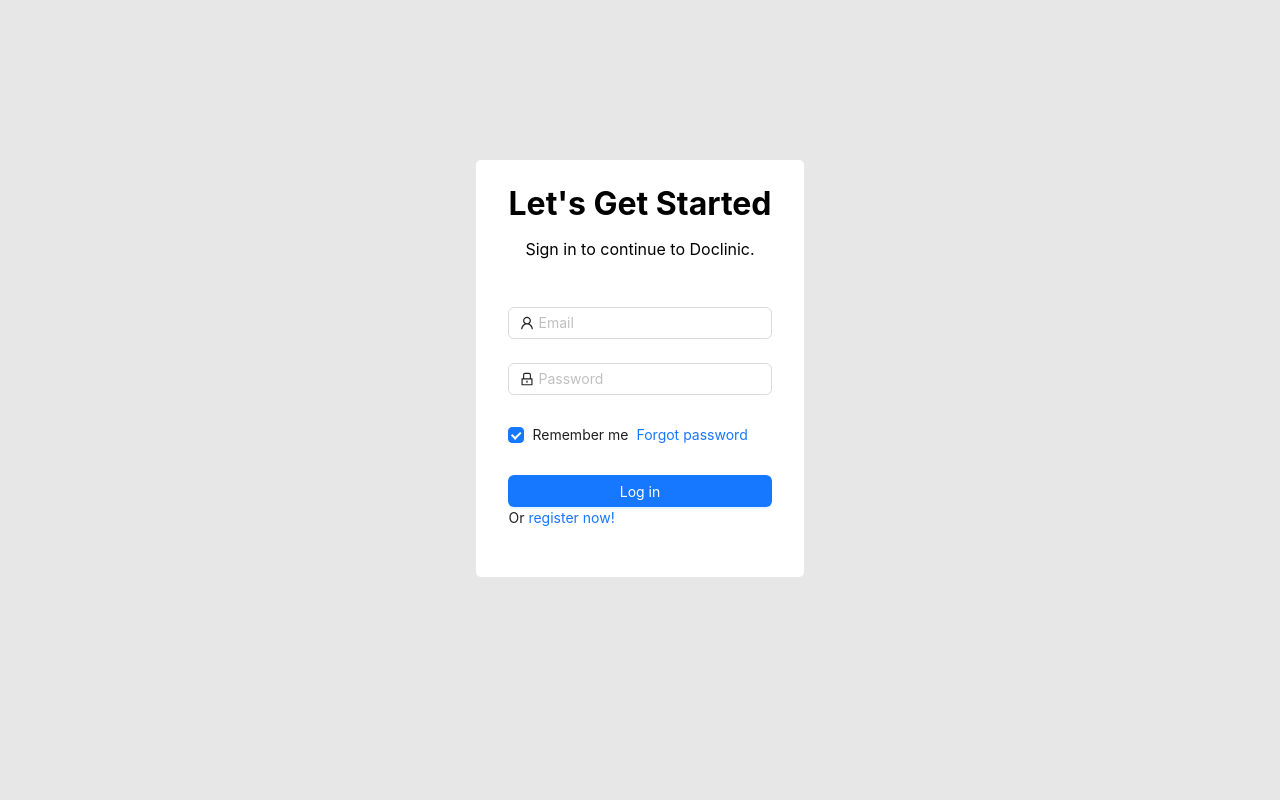
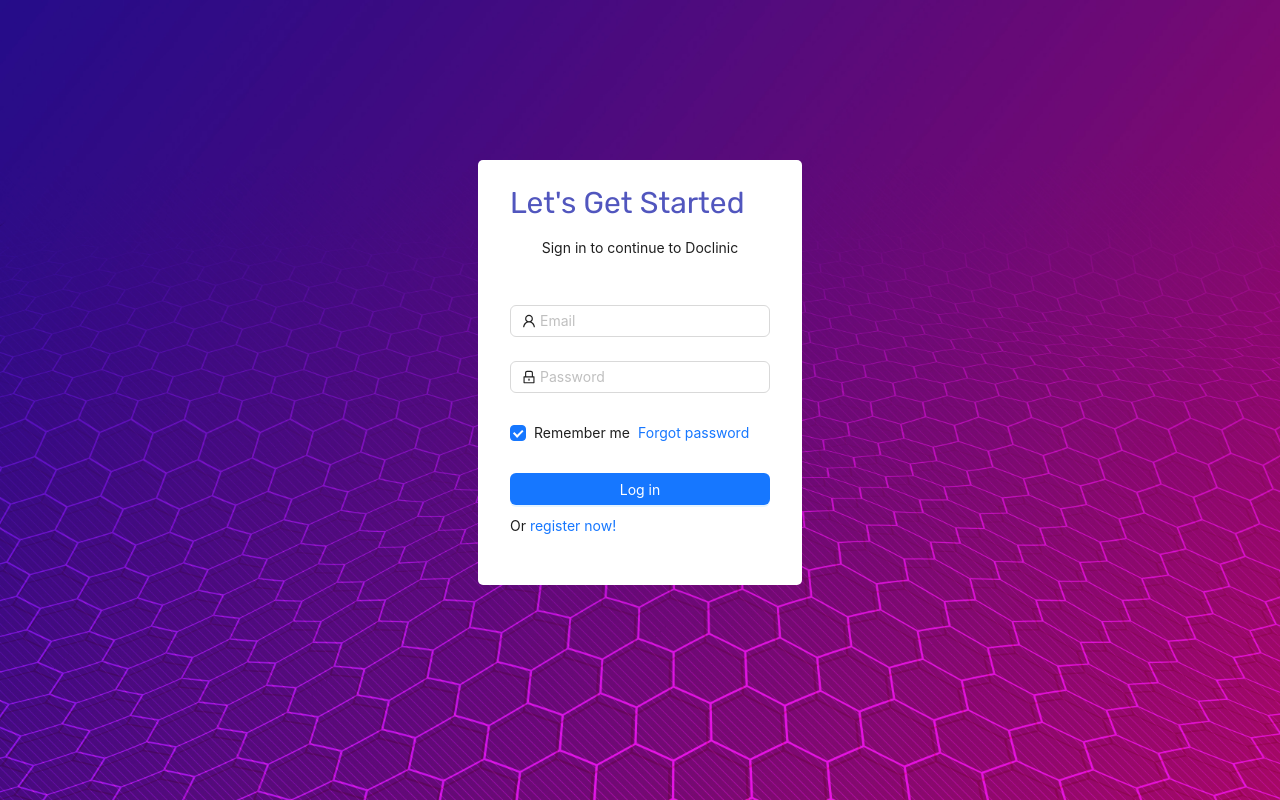
Before and after one commit to Shubham-Ftechiz/healthTechPediatrician, a React (Vite) app in the folder frontend/: page / in a window 1280 px wide. Built offline with nearby package versions, Linux system fonts and the light colour scheme.

Commit message:
added login

```diff
--- a/frontend/src/App.jsx
+++ b/frontend/src/App.jsx
@@ -1,15 +1,43 @@
-import React from "react";
+import React, { useEffect,useState } from "react";
 import Dashboard from "./components/dashboard/dashboard-health-overview";
 import { BrowserRouter as Router, Routes, Route } from "react-router-dom";
 import Login from "./components/login";
+import PrivateRoutes from "./components/common/utils/privateRoutes";
+import { useNavigate } from "react-router-dom";
 import Registeration from "./components/register";
+import PageNotFound from "./view/pageNotFound";
 
-const App = () => (
-  <Routes>
-    <Route path="/" element={<Login />} />
-    <Route path="/dashboard" element={<Dashboard />} />
-    <Route path="/register" element={<Registeration />} />
-  </Routes>
-);
+
+const App = () => {
+  const [baseRoutes, setBaseRoutes] = useState(false);
+
+  const navigate = useNavigate()
+
+  console.log("CheckTest:", window.location.pathname);
+
+  useEffect(() => {
+    if (localStorage.getItem("token") && window.location.pathname == "/") {
+      navigate("/dashboard");
+    }
+    else {
+      setBaseRoutes(true);
+    }
+  },[])
+  return (
+    <Routes>
+        <Route element={<PrivateRoutes />}>
+          <Route path="/dashboard" element={<Dashboard />} />
+        </Route>
+      {baseRoutes === true && (
+        <Route>
+            <Route path="/" element={<Login />} />
+            <Route path="/register" element={<Registeration />} />
+            <Route path="*" element={<PageNotFound />} />
+          </Route>
+      )}
+
+    </Routes>
+  );
+}
 
 export default App;
--- a/frontend/src/components/Login/index.jsx
+++ b/frontend/src/components/Login/index.jsx
@@ -1,5 +1,5 @@
 import React from "react";
-import { Form, Input, Button, Checkbox } from "antd";
+import { Form, Input, Button, Checkbox, Typography, Space} from "antd";
 import { UserOutlined, LockOutlined } from "@ant-design/icons";
 import "./login.scss";
 import { useState } from "react";
@@ -14,6 +14,7 @@
     const [error, setError] = useState("");
 
     const navigate = useNavigate();
+    const { Title, Paragraph } = Typography;
 
     const onSubmit = values => {
      console.log("values",values)
@@ -35,13 +36,19 @@
   };
 
   return (
-    <div className="mainLogin">
+    <div className="mainLogin bg-img">
       {loggedIn === true && username === "admin" && passsword === "admin" && (
         <div className="successLogin"> Login Successfully </div>
       )}
       <div className="subLogin">
-        <h1>Let's Get Started</h1>
-        <p>Sign in to continue to Doclinic.</p>
+        <Title className="heading" level={2}>
+            Let's Get Started
+        </Title>
+        <Space>
+            <Paragraph className="paragraphLogin">
+                Sign in to continue to Doclinic
+            </Paragraph>
+        </Space>
       <Form
         name="normal_login"
         className="login-form"
@@ -98,7 +105,9 @@
           >
             Log in
           </Button>
-          Or <a href="">register now!</a>
+          <div className="registerlink">
+            Or <a href="/register">register now!</a>
+          </div>
         </Form.Item>
       </Form>
       </div>
--- a/frontend/src/components/Login/login.scss
+++ b/frontend/src/components/Login/login.scss
@@ -1,8 +1,24 @@
+@import url("https://fonts.googleapis.com/css2?family=Rubik:ital,wght@0,300;0,400;0,500;0,600;0,700;0,800;0,900;1,300;1,400;1,500;1,600;1,700;1,800;1,900&display=swap");
+@import url("https://fonts.googleapis.com/css2?family=IBM+Plex+Sans:ital,wght@0,100;0,200;0,300;0,400;0,500;0,600;0,700;1,100;1,200;1,300;1,400;1,500;1,600;1,700&display=swap");
+.bg-img {
+  position: relative;
+  -webkit-background-size: cover;
+  background-size: cover;
+  background-repeat: no-repeat;
+  z-index: 0;
+  background-image: url("../../images/bg-register.jpg");
+  height: 100vh;
+}
+
+.subLogin > div {
+    display: flex;
+    justify-content: center;
+}
+
 .mainLogin{
     display: flex;
     justify-content: center;
     align-items: center;
-    margin-top: 10px;
 
     .successLogin{
         color: green;
@@ -30,6 +46,9 @@
         .login-form-button {
             width: 100%;
         }
+        .registerlink{
+            margin-top: 10px;
+        }
     }
 
 }
--- /dev/null
+++ b/frontend/src/components/common/utils/privateRoutes.jsx
@@ -0,0 +1,12 @@
+import { Outlet, Navigate } from "react-router-dom";
+
+const PrivateRoutes = (props) => {
+
+    let auth = localStorage.getItem("token") ? {'token':true} : {'token':false};
+
+    return(
+        auth.token ? <Outlet/>: <Navigate to ='/'/>
+    )
+}
+
+export default PrivateRoutes;
--- a/frontend/src/components/register/registeration.scss
+++ b/frontend/src/components/register/registeration.scss
@@ -26,10 +26,11 @@
 }
 
 .card {
-  margin: auto !important;
+  //margin: auto !important;
   margin-left: 15px !important;
   margin-right: 15px !important;
   padding: 20px 0px 0px 0px !important;
+  margin-top: 150px
 }
 
 .card-div {
--- /dev/null
+++ b/frontend/src/view/pageNotFound.jsx
@@ -0,0 +1,15 @@
+import React from "react";
+import "./view.scss";
+
+const PageNotFound = () => {
+  return (
+    <div className="mainFourZeroFour">
+      <h1 id="mainHead">404 Error</h1>
+      <h1 id="pageNotFound">Page Not Found</h1>
+      <h5 id="headingError">Out of nothing, something</h5>
+      <h5 id="subHeadnig">You have entered wrong url</h5>
+    </div>
+  );
+};
+
+export default PageNotFound;
--- /dev/null
+++ b/frontend/src/view/view.scss
@@ -0,0 +1,4 @@
+.mainFourZeroFour {
+    text-align: center;
+    margin: 100px;
+  }
```
